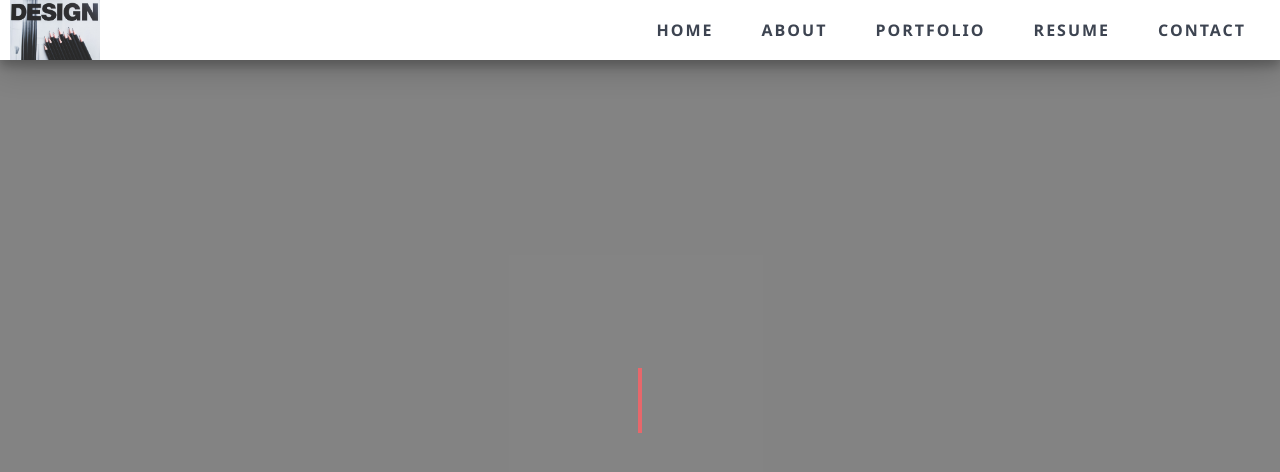
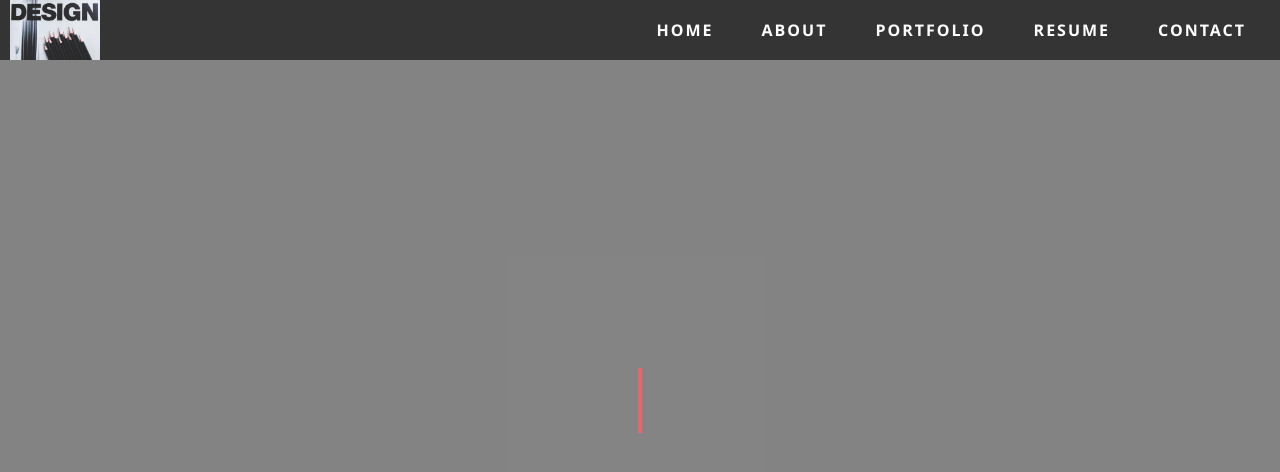
Before and after one commit to edogado/portfolio, a website: page public/index.html in a window 1280 px wide. Drawn offline with Linux system fonts and the light colour scheme.

Commit message:
Finished the final version of the navbar

```diff
--- a/public/styles/portfolio.css
+++ b/public/styles/portfolio.css
@@ -22,14 +22,18 @@ body{
     overflow-x: hidden;
 }
 
-.container {
-    width: 100%;
-    height: 3.75rem;
+.scrolling-page{
     background-color: var(--primarycolor);
     box-shadow: 0 10px 30px rgba(0, 0, 0, 0.19), 0 6px 10px rgba(0, 0, 0, 0.23);
     -moz-box-shadow: 0 10px 30px rgba(0, 0, 0, 0.19), 0 6px 10px rgba(0, 0, 0, 0.23);
     -o-box-shadow: 0 10px 30px rgba(0, 0, 0, 0.19), 0 6px 10px rgba(0, 0, 0, 0.23);
     -webkit-box-shadow: 0 10px 30px rgba(0, 0, 0, 0.19), 0 6px 10px rgba(0, 0, 0, 0.23);
+}
+
+.container {
+    width: 100%;
+    height: 3.75rem;
+    background-color: rgba(0, 0, 0, 0.6);
     display: -webkit-box;
     display: -ms-flexbox;
     display: flex;
@@ -87,7 +91,7 @@ body{
 
 .container .navbar ul li a {
     text-decoration: none;
-    color: var(--textcolor);
+    color: white;
     font-size: 1rem;
     text-transform: uppercase;
     display: block;
```
